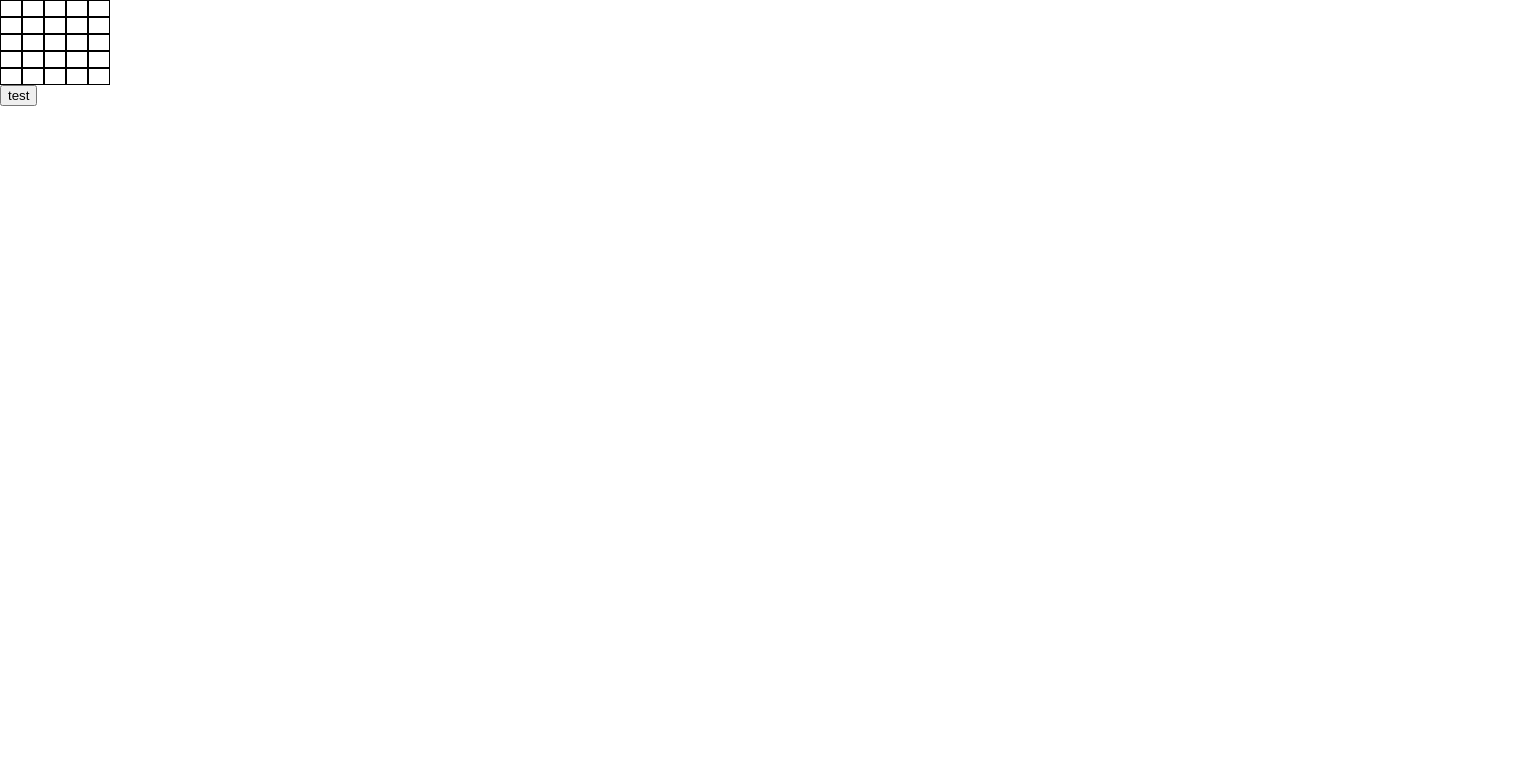
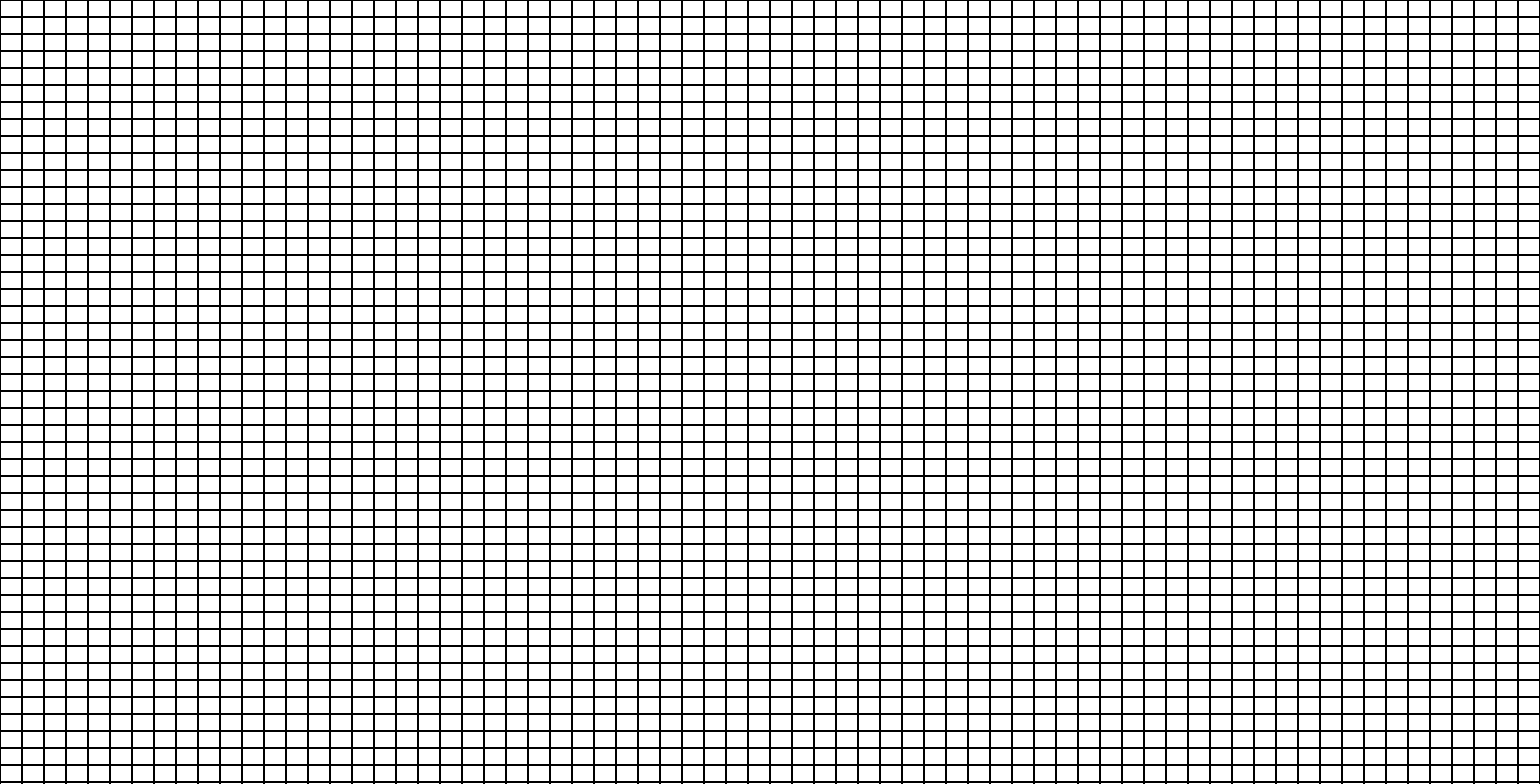
Before and after one commit to angelfeliz/SmallChallenges, a React (Create React App) app in the folder dataVis/game_of_life/: page / in a window 1280 px wide. Shown: the top 784 px of the page, 1540 px wide, since content can reach past the window. Built offline with nearby package versions, Linux system fonts and the light colour scheme.

Commit message:
don with board, tree state and select firs step of the game

```diff
--- a/dataVis/game_of_life/src/App.js
+++ b/dataVis/game_of_life/src/App.js
@@ -1,4 +1,5 @@
 import React, { Component } from 'react';
+import Board from './Board';
 import './App.css';
 
 const COLUMN = 70;
@@ -8,36 +9,51 @@ class App extends Component {
   constructor(props){
     super(props);
     let obj = {};
-    for(let x = 1; x <= 3; x++)
+    for(let x = 1; x <= COLUMN; x++)
     {
+      //I can remove the [x]... part but for more understanding when reading the code is ok there
       let obje = {
         [x]:{}
       }
-      for(let y = 1 ; y <= 3; y++)
+      for(let y = 1 ; y <= ROW; y++)
       {
-
-        obje[x][y] =  {
-                     "on": false
-                   }
+        obje[x][y] =  { active: ""  }
       }
       obj = {...obj, ...obje}
     }
-    this.state = {board:obj};
-    console.log(this.state)
+    this.state = {
+      play: true,
+      board:obj,
+      shadowBoard:{}
+    };
   }
 
+   selectSqurad = (col,row) => {
+    if( this.state.play) {
+      this.setState({
+        ...this.state,
+        board:{...this.state.board,[col]:{...this.state.board[col],[row]:{active: "on"}}},
+        shadowBoard:{...this.state.shadowBoard,[col]:{...this.state.shadowBoard[col] ,[row]:{active:"on"}}}
+      });
+    }
+  }
 
   nextGeneration = (col, row) => {
     let element = document.getElementsByName(`${col}-${row}`);
-    console.log(element);
-    element.className = "cell on"
+    element.className = "cell on";
     React.cloneElement(element);
   }
+
   render() {
     return (
       <div className="App">
         <div className="board-game">
-          {Board(5,5)}
+          <Board
+            col={COLUMN}
+            row={ROW}
+            board = {this.state.board}
+            selectSqurad = {this.selectSqurad}
+          />
         </div>
         <button onClick={()=>this.nextGeneration(1,1)}>test</button>
       </div>
@@ -45,23 +61,6 @@ class App extends Component {
   }
 }
 
-const Board = (col,row) => Column(col,row)
 
 
-const Column = (col,row) => {
-  let column = [];
-  for (var x = 0; x < col; x++) {
-    column.push(<div key={x} className="column">{Cell(x,row)}</div>)
-  }
-  return column;
-}
-
-const Cell = (col,row) => {
-  let cell = [];
-  for (var x = 0; x < row; x++) {
-      cell.push(<div key={x} className="cell" data-col={col} data-cell={x} name={`${col}-${x}`}></div>);
-  }
-  return cell;
-}
-
 export default App;
--- /dev/null
+++ b/dataVis/game_of_life/src/Board.js
@@ -0,0 +1,6 @@
+import React from 'react';
+import Column from './Column';
+
+const Board = (props) => Column(props)
+
+export default Board;
--- /dev/null
+++ b/dataVis/game_of_life/src/Cell.js
@@ -0,0 +1,23 @@
+import React from 'react';
+
+const Cell = (col, row, board, selectSqurad) => {
+  let cell = [];
+
+  for (let x = 1; x <= row; x++) {
+      cell.push(
+        <div
+           key={x}
+           className={`cell ${board[col][x].active}`}
+           data-col={col}
+           data-cell={x}
+           name={`${col}-${x}`}
+           onClick={()=>{selectSqurad(col,x)}}
+           >
+        </div>
+         );
+  }
+  return cell;
+}
+
+
+export default Cell;
--- /dev/null
+++ b/dataVis/game_of_life/src/Column.js
@@ -0,0 +1,17 @@
+import React from 'react';
+import Cell from './Cell';
+
+const Column = (props) => {
+  //{Cell(x,props.row,props.board)}
+  let column = [];
+  for (var x = 1; x <= props.col; x++) {
+    column.push(
+      <div key={x} className="column">
+        {Cell(x,props.row, props.board, props.selectSqurad)}
+      </div>
+  )
+  }
+  return column;
+}
+
+export default Column;
```
